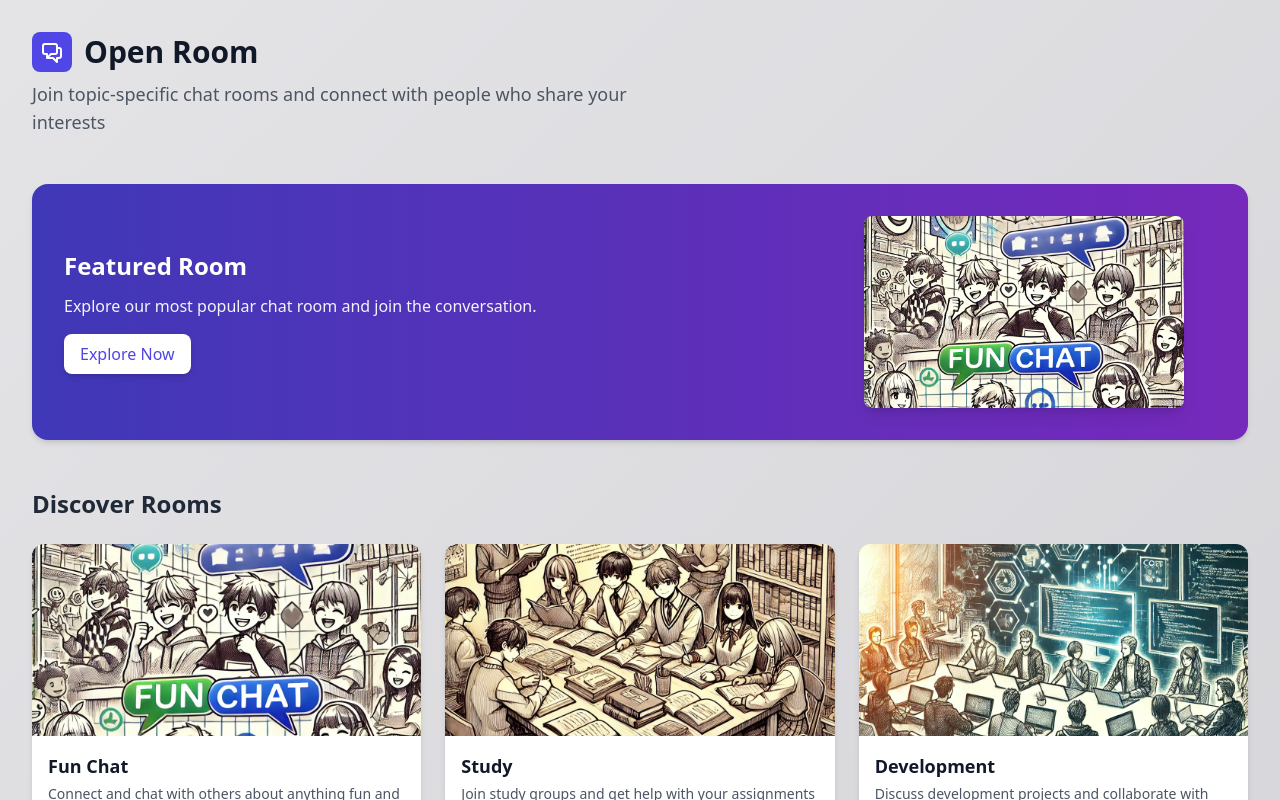
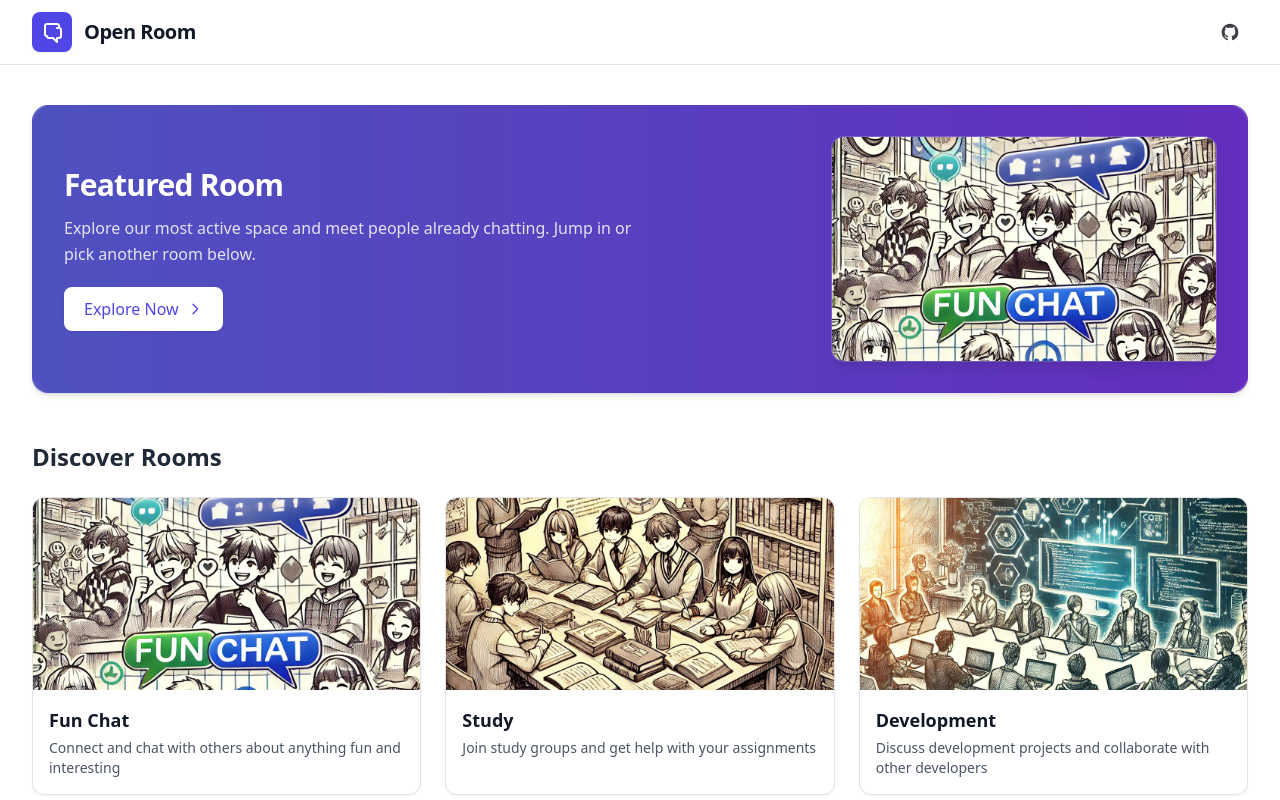
Before and after one commit to talaganaRajesh/OpenRoom, a React (Vite) app: page / in a window 1280 px wide. Shown: the top 800 px of the page. Built offline with nearby package versions, Linux system fonts and the light colour scheme.

Commit message:
fixed few errors

```diff
--- a/src/App.jsx
+++ b/src/App.jsx
@@ -9,7 +9,7 @@ import  ChatRooms  from "./components/ChatRooms.jsx"
 function App() {
   return (
     <Router>
-  <main className="min-h-screen bg-gradient-to-br from-zinc-100 to-zinc-200 dark:from-zinc-900 dark:to-zinc-800 flex items-center justify-center">
+  <main className="min-h-screen bg-gradient-to-br  flex items-center justify-center">
         <Routes>
           <Route path="/" element={<ChatRooms />} />
           <Route path="/:roomId" element={<ChatInterface isChatRoom={true} />} />
--- a/src/components/ChatRooms.jsx
+++ b/src/components/ChatRooms.jsx
@@ -47,41 +47,58 @@ function ChatRooms() {
   ];
 
   return (
-    <div className="bg-gradient-to-br from-zinc-200 to-zinc-300 min-h-screen">
-      <div className="max-w-7xl mx-auto px-4 sm:px-6 lg:px-8 py-8">
-        {/* Header with logo and tagline */}
-        <div className="mb-12 text-center sm:text-left">
-          <div className="flex items-center justify-center sm:justify-start mb-2">
-            <div className="bg-indigo-600 text-white p-2 rounded-lg mr-3">
-              <svg xmlns="http://www.w3.org/2000/svg" className="h-6 w-6" fill="none" viewBox="0 0 24 24" stroke="currentColor">
-                <path strokeLinecap="round" strokeLinejoin="round" strokeWidth={2} d="M17 8h2a2 2 0 012 2v6a2 2 0 01-2 2h-2v4l-4-4H9a1.994 1.994 0 01-1.414-.586m0 0L11 14h4a2 2 0 002-2V6a2 2 0 00-2-2H5a2 2 0 00-2 2v6a2 2 0 002 2h2v4l.586-.586z" />
+    <div className="min-h-screen">
+      {/* Navbar */}
+      <header className="sticky top-0 z-40 w-full backdrop-blur supports-[backdrop-filter]:bg-white/70 bg-white/80 border-b border-zinc-200">
+        <div className="max-w-7xl mx-auto px-4 sm:px-6 lg:px-8 h-16 flex items-center justify-between">
+          <div className="flex items-center gap-3">
+            <div className="bg-indigo-600 text-white p-2 rounded-lg shadow-sm select-none">
+              <svg xmlns="http://www.w3.org/2000/svg" className="h-6 w-6" fill="none" viewBox="0 0 24 24" stroke="currentColor" strokeWidth={2}>
+                <path strokeLinecap="round" strokeLinejoin="round" d="M17 8h2a2 2 0 0 1 2 2v6a2 2 0 0 1-2 2h-2v4l-4-4H9a2 2 0 0 1-2-2H7a2 2 0 0 1-2-2V6a2 2 0 0 1 2-2h10a2 2 0 0 1 2 2v2" />
               </svg>
             </div>
-            <h1 className="text-3xl font-bold text-gray-900">Open Room</h1>
+            <span className="text-xl font-bold tracking-tight text-gray-900 select-none">Open Room</span>
           </div>
-          <p className="text-lg text-gray-600 max-w-2xl mx-auto sm:mx-0">
-            Join topic-specific chat rooms and connect with people who share your interests
-          </p>
+          <div className="flex items-center gap-2">
+            <a
+              href="https://github.com/talaganaRajesh/OpenRoom"
+              target="_blank"
+              rel="noopener noreferrer"
+              aria-label="GitHub repository"
+              className="p-2 rounded-md hover:bg-zinc-200 transition-colors text-zinc-700"
+            >
+              <svg viewBox="0 0 24 24" fill="currentColor" className="h-5 w-5" aria-hidden="true">
+                <path fillRule="evenodd" clipRule="evenodd" d="M12 2C6.477 2 2 6.615 2 12.248c0 4.5 2.865 8.315 6.839 9.675.5.094.682-.222.682-.49 0-.242-.009-.883-.014-1.733-2.782.615-3.37-1.363-3.37-1.363-.455-1.174-1.11-1.486-1.11-1.486-.908-.638.07-.625.07-.625 1.004.072 1.532 1.055 1.532 1.055.892 1.563 2.341 1.112 2.91.85.092-.662.35-1.112.636-1.368-2.22-.258-4.555-1.135-4.555-5.05 0-1.115.39-2.027 1.03-2.742-.104-.258-.447-1.296.098-2.7 0 0 .84-.273 2.75 1.044A9.349 9.349 0 0 1 12 6.844c.85.004 1.705.116 2.504.34 1.909-1.317 2.748-1.044 2.748-1.044.546 1.404.203 2.442.1 2.7.64.715 1.028 1.627 1.028 2.742 0 3.926-2.339 4.788-4.566 5.04.359.318.678.944.678 1.904 0 1.374-.012 2.48-.012 2.818 0 .27.18.587.688.488A10.01 10.01 0 0 0 22 12.248C22 6.615 17.523 2 12 2Z" />
+              </svg>
+            </a>
+          </div>
         </div>
+      </header>
+      <div className="max-w-7xl mx-auto px-4 sm:px-6 lg:px-8 py-10">
+        {/* (Hero removed per request) */}
 
         {/* Featured Room Banner */}
-        <div className="mb-12 rounded-2xl overflow-hidden shadow-md bg-gradient-to-r from-indigo-600 to-purple-600 text-white relative">
-          <div className="absolute inset-0 bg-black opacity-20"></div>
-          <div className="relative p-8 flex flex-col md:flex-row items-center">
-            <div className="md:w-2/3 mb-6 md:mb-0 md:pr-8">
-              <h2 className="text-2xl font-bold mb-3">Featured Room</h2>
-              <p className="mb-4 text-gray-100">Explore our most popular chat room and join the conversation.</p>
+  <div className="mb-12 rounded-2xl overflow-hidden shadow-md bg-gradient-to-r from-indigo-500 to-violet-600 text-white relative">
+          <div className="absolute inset-0 bg-black/20 backdrop-blur-[1px]"></div>
+          <div className="relative p-8 flex flex-col lg:flex-row items-center gap-8">
+            <div className="flex-1">
+              <h2 className="text-2xl md:text-3xl font-semibold mb-3 tracking-tight">Featured Room</h2>
+              <p className="mb-5 text-gray-100/90 leading-relaxed max-w-xl">Explore our most active space and meet people already chatting. Jump in or pick another room below.</p>
               <button
                 onClick={() => navigate(`/${rooms[0].id}`)}
-                className="px-4 py-2 bg-white text-indigo-600 font-medium rounded-lg shadow-md hover:bg-gray-100 transition-all">
+                className="inline-flex items-center gap-2 px-5 py-2.5 bg-white text-indigo-600 font-medium rounded-lg shadow hover:bg-gray-100 active:scale-[.98] transition-all"
+              >
                 Explore Now
+                <svg xmlns="http://www.w3.org/2000/svg" className="h-4 w-4" fill="none" viewBox="0 0 24 24" stroke="currentColor" strokeWidth={2}>
+                  <path strokeLinecap="round" strokeLinejoin="round" d="M9 5l7 7-7 7" />
+                </svg>
               </button>
             </div>
-            <div className="md:w-1/3">
+            <div className="flex-1 w-full max-w-sm">
               <img
                 src={rooms[0].image}
                 alt="Featured Room"
-                className="rounded-lg shadow-lg w-full max-w-xs mx-auto object-cover h-48"
+                className="rounded-xl shadow-lg w-full object-cover h-56 ring-1 ring-white/20"
               />
             </div>
           </div>
@@ -97,13 +114,13 @@ function ChatRooms() {
                 onMouseEnter={() => setHoveredRoom(room.id)}
                 onMouseLeave={() => setHoveredRoom(null)}
                 onClick={() => navigate(`/${room.id}`)}
-                className="cursor-pointer bg-white  rounded-xl overflow-hidden shadow-md hover:shadow-xl transition-all duration-300"
+                className="group cursor-pointer bg-white rounded-xl overflow-hidden shadow-sm hover:shadow-lg transition-all duration-300 border border-zinc-200 hover:-translate-y-1"
               >
-                <div className="relative h-48">
+        <div className="relative h-48">
                   <img
                     src={room.image}
                     alt={room.name}
-                    className="w-full h-full object-cover"
+          className="w-full h-full object-cover transition-transform duration-500 group-hover:scale-105"
                   />
                   {hoveredRoom === room.id && (
                     <div className="absolute inset-0 bg-black bg-opacity-60 flex items-center justify-center transition-opacity duration-300">
--- a/src/components/chat-interface.jsx
+++ b/src/components/chat-interface.jsx
@@ -2,6 +2,7 @@ import { useChat } from "../hooks/use-chat.js";
 import MessageList from "./message-list.jsx";
 import MessageInput from "./message-input.jsx";
 import ThemeToggle from "./theme-toggle.jsx";
+import { ArrowLeft } from "lucide-react";
 
 import { useParams } from "react-router-dom";
 
@@ -64,9 +65,12 @@ export  function ChatInterface({ isChatRoom }) {
         : "w-full max-w-5xl mx-auto flex flex-col rounded-lg border dark:bg-zinc-900 bg-zinc-100 text-card-foreground shadow-sm"
     }>
       <div className="px-6 md:py-4 py-2 border-b flex flex-row items-center justify-between">
-        <Link to="/">
-        <h3 className="md:text-2xl font-semibold leading-none tracking-tight">Open Room - {roomId}</h3>
-        </Link>
+        <div className="flex items-center gap-3 select-none">
+          <Link to="/" aria-label="Back to home" className="p-1 -ml-2 hover:text-blue-600 transition-colors">
+            <ArrowLeft className="w-6 h-6" />
+          </Link>
+          <h3 className="md:text-2xl font-semibold leading-none tracking-tight">Oroom - {roomId}</h3>
+        </div>
         <ThemeToggle />
       </div>
 
--- a/src/index.css
+++ b/src/index.css
@@ -49,22 +49,7 @@
   }
 }
 
-@layer base {
-  * {
-    @apply border-border;
-  }
-  body {
-    @apply bg-background text-foreground;
-    /* Prevent scroll on mobile when chat is open */
-    overflow: hidden;
-    height: 100dvh;
-    width: 100vw;
-    max-width: 100vw;
-    max-height: 100dvh;
-    overscroll-behavior: none;
-    touch-action: none;
-  }
-}
+/* Removed duplicated base @apply block to avoid lint issues; global styles handled by initial base layer */
 
 
 
```
